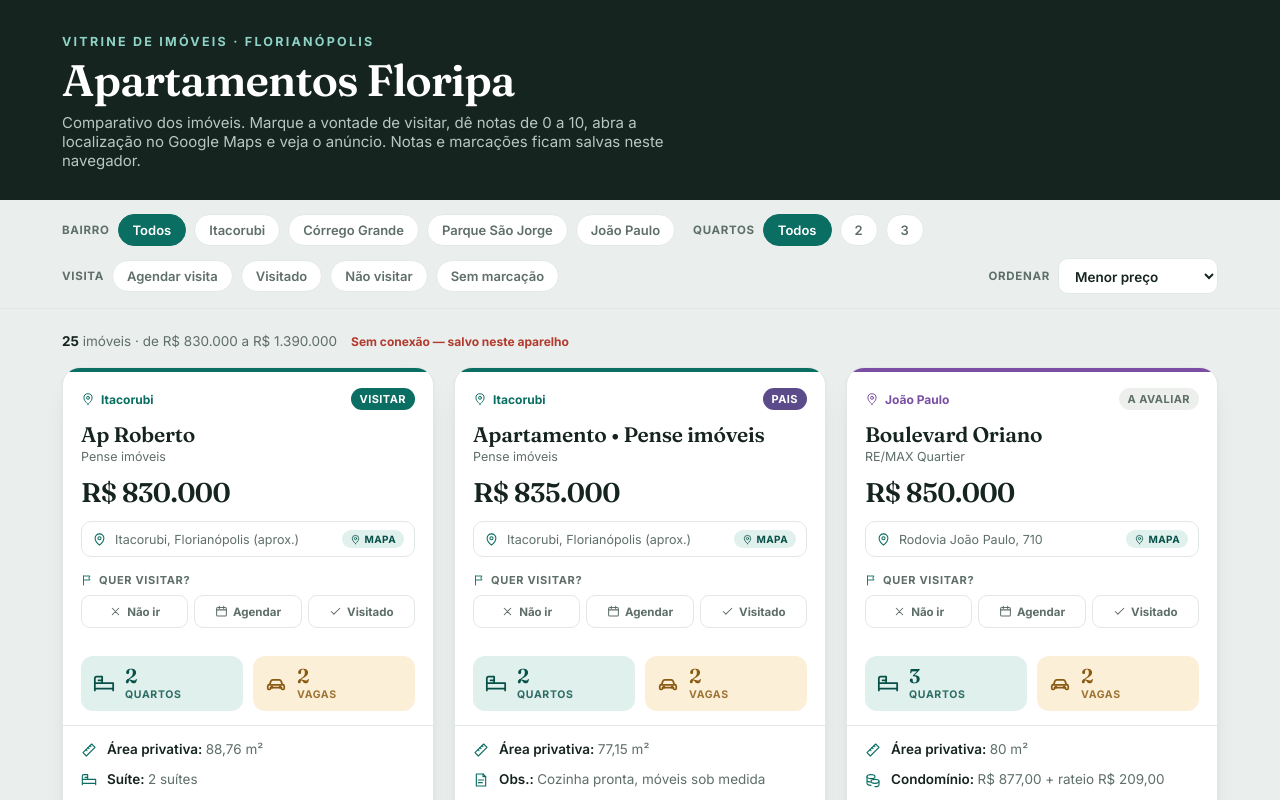
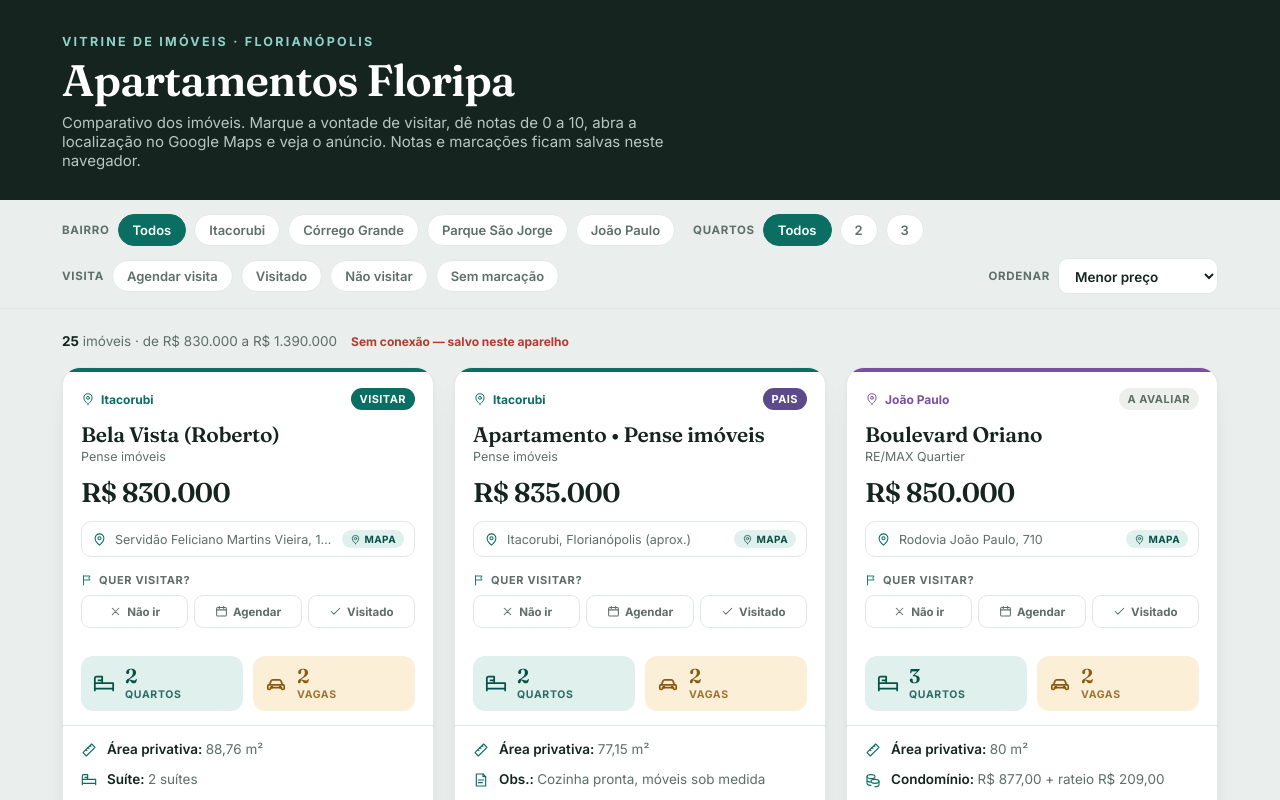
Before and after one commit to nesks/apartamento-floripa, a plain HTML site: page index.html in a window 1280 px wide. Shown: the top 800 px of the page. Drawn offline with Linux system fonts and the light colour scheme; no server answers.

Commit message:
Renomeia Ap Roberto para Bela Vista e ajusta endereco 2026-06-17T23:55:52.642388+00:00

```diff
--- a/index.html
+++ b/index.html
@@ -137,7 +137,7 @@
 
 <script>
 const APTS = [
-  {id:1,condominio:"Ap Roberto",imobiliaria:"Pense imóveis",valor:830000,bairro:"Itacorubi",area:"88,76",quartos:2,vagas:2,suite:"2 suítes",face:null,cond:null,ocupacao:"Proprietário",obs:"2 suítes, hobby box grande",visitar:"SIM",exact:false,addr:null,lat:null,lng:null,pid:null,link:"https://imoveis.novovista.com.br/?v2=a2V5PTkzZDAwYjU2ZmJiZThmOWZjODYxNTgzZWM5NjgxNDAxJmNvZD0yNTQxJmQ9NjQmY3M9MiZtYXBhPU5hbyZiYWlycm9fY29tZXJjaWFsPVNpbSZsb2dpbj1uYW8mc3RhdHVzPVZlbmRhJnB1cnBvc2U9JTVCJTIydmVuZGElMjIlNUQmY29kX2VtPTIyMDU0"},
+  {id:1,condominio:"Bela Vista (Roberto)",imobiliaria:"Pense imóveis",valor:830000,bairro:"Itacorubi",area:"88,76",quartos:2,vagas:2,suite:"2 suítes",face:null,cond:null,ocupacao:"Proprietário",obs:"2 suítes, hobby box grande",visitar:"SIM",exact:true,addr:"Servidão Feliciano Martins Vieira, 138",lat:-27.5737796,lng:-48.5097034,pid:"ChIJ_Zlrno04J5URyHiGnGokzEc",link:"https://imoveis.novovista.com.br/?v2=a2V5PTkzZDAwYjU2ZmJiZThmOWZjODYxNTgzZWM5NjgxNDAxJmNvZD0yNTQxJmQ9NjQmY3M9MiZtYXBhPU5hbyZiYWlycm9fY29tZXJjaWFsPVNpbSZsb2dpbj1uYW8mc3RhdHVzPVZlbmRhJnB1cnBvc2U9JTVCJTIydmVuZGElMjIlNUQmY29kX2VtPTIyMDU0"},
   {id:2,condominio:null,imobiliaria:"Pense imóveis",valor:835000,bairro:"Itacorubi",area:"77,15",quartos:2,vagas:2,suite:null,face:null,cond:null,ocupacao:null,obs:"Cozinha pronta, móveis sob medida",visitar:"Pai e mãe",exact:false,addr:null,lat:null,lng:null,pid:null,link:"https://penseimoveisfloripa.com.br/imovel/ita2915/"},
   {id:3,condominio:"Burle Marx",imobiliaria:"F1 Imobiliária",valor:875000,bairro:"Itacorubi",area:"84,82",quartos:3,vagas:1,suite:null,face:"Leste",cond:null,ocupacao:"Proprietário",obs:"3 quartos",visitar:"SIM",exact:true,addr:"Rod. Amaro Antônio Viêira, 2797",lat:-27.5881653,lng:-48.4958156,pid:"ChIJr7CBAN84J5URpQgRyl12HdI",link:"http://v.imo.bi/KJ85ByVih7LXVG"},
   {id:4,condominio:"Green Village",imobiliaria:"Daga / F1",valor:1390000,bairro:"Itacorubi",area:"84",quartos:3,vagas:2,suite:null,face:null,cond:"R$ 1.128,77",ocupacao:null,obs:"3 quartos, pouco sol, NEMA",visitar:"SIM",exact:true,addr:"R. Antônio Costa, 11",lat:-27.5797521,lng:-48.5114292,pid:"ChIJ10vCVvI4J5UR7N4CMStp3Z4",link:"https://f1ciaimobiliaria.com.br/imoveis/venda-apartamento-green-village-residence-de-3-quartos-no-bairro-itacorubi-florianopolis-1957252/"},
```
